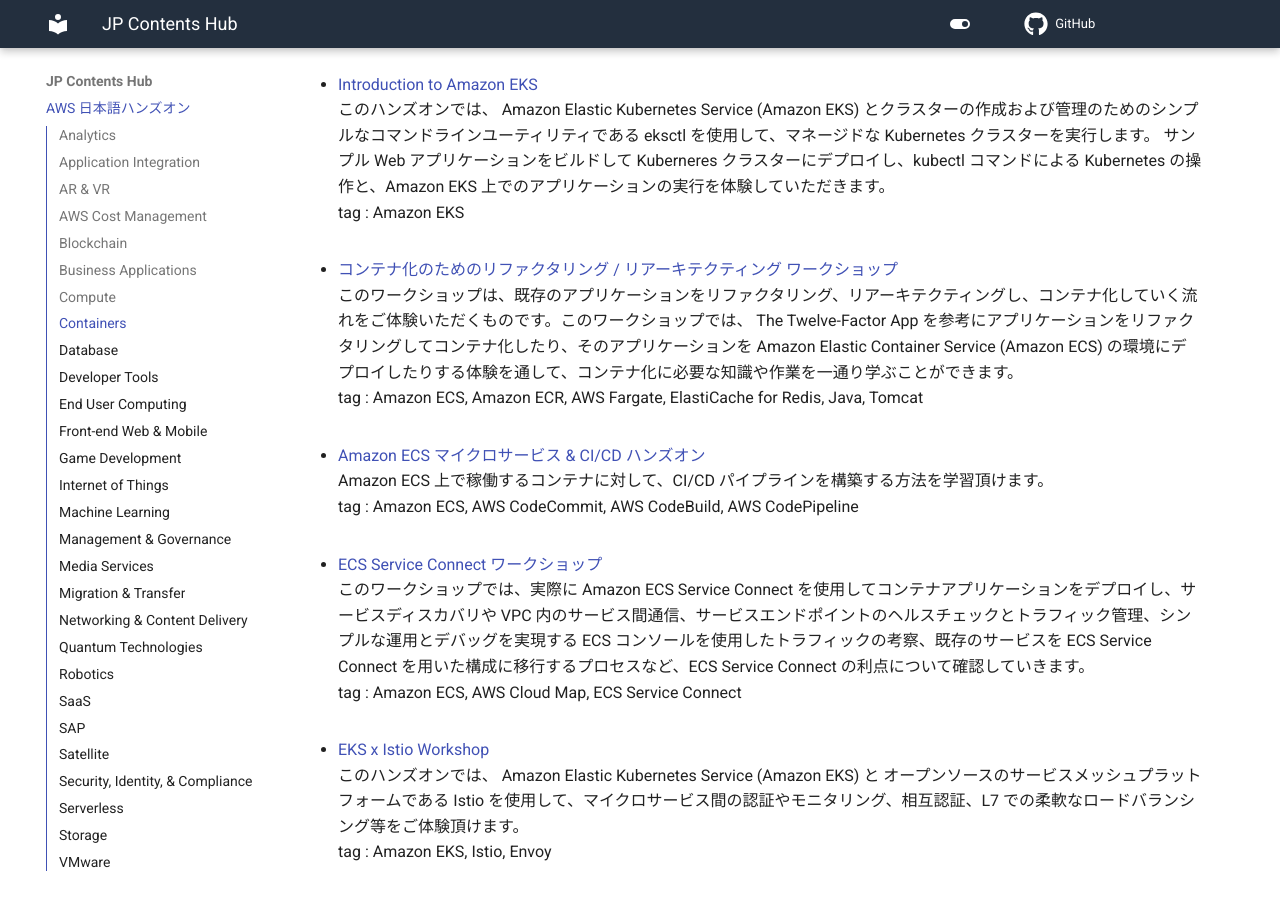
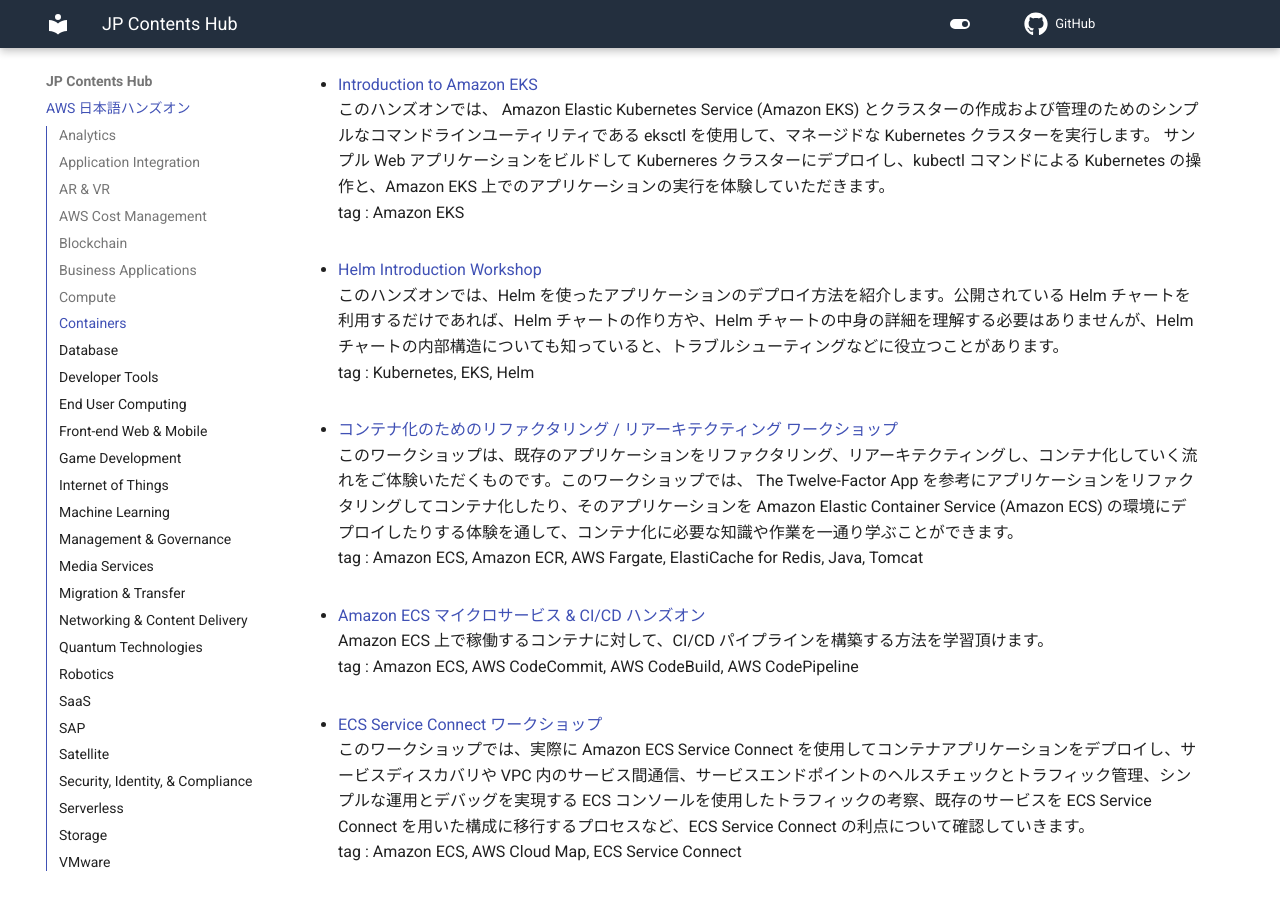
Before and after one commit to aws-samples/jp-contents-hub, an MkDocs documentation site: the page built from content/index.md, in a window 1280 px wide and 900 px high, scrolled down 9548 px. Built offline with MkDocs 1.6.1 and Material for MkDocs 9.7.7, drawn with Linux system fonts in a browser that asks for light colours; comment, search, counter and statistics services are not loaded.

Commit message:
add: 新規ハンズオンコンテンツ追加

```diff
--- a/content/index.md
+++ b/content/index.md
@@ -252,6 +252,10 @@
 - <a href="https://eks-for-aws-summit-online.workshop.aws/" target="_blank" onclick="sendClickCount()" onauxclick="sendClickCount()">Introduction to Amazon EKS</a>
 このハンズオンでは、 Amazon Elastic Kubernetes Service (Amazon EKS) とクラスターの作成および管理のためのシンプルなコマンドラインユーティリティである eksctl を使用して、マネージドな Kubernetes クラスターを実行します。  サンプル Web アプリケーションをビルドして Kuberneres クラスターにデプロイし、kubectl コマンドによる Kubernetes の操作と、Amazon EKS 上でのアプリケーションの実行を体験していただきます。
 tag : Amazon EKS
+
+- <a href="https://catalog.us-east-1.prod.workshops.aws/workshops/d75a936d-6a08-46b5-97c1-8666de887924" target="_blank" onclick="sendClickCount()" onauxclick="sendClickCount()">Helm Introduction Workshop</a>
+このハンズオンでは、Helm を使ったアプリケーションのデプロイ方法を紹介します。公開されている Helm チャートを利用するだけであれば、Helm チャートの作り方や、Helm チャートの中身の詳細を理解する必要はありませんが、Helm チャートの内部構造についても知っていると、トラブルシューティングなどに役立つことがあります。
+tag : Kubernetes, EKS, Helm
 
 - <a href="https://catalog.us-east-1.prod.workshops.aws/workshops/a49e50ba-7473-4348-ba5d-6166385ad91d/ja-JP" target="_blank" onclick="sendClickCount()" onauxclick="sendClickCount()">コンテナ化のためのリファクタリング / リアーキテクティング ワークショップ</a>
 このワークショップは、既存のアプリケーションをリファクタリング、リアーキテクティングし、コンテナ化していく流れをご体験いただくものです。このワークショップでは、 The Twelve-Factor App を参考にアプリケーションをリファクタリングしてコンテナ化したり、そのアプリケーションを Amazon Elastic Container Service (Amazon ECS)  の環境にデプロイしたりする体験を通して、コンテナ化に必要な知識や作業を一通り学ぶことができます。
```
Also changed, not shown: README.md (+6 -0 lines).
